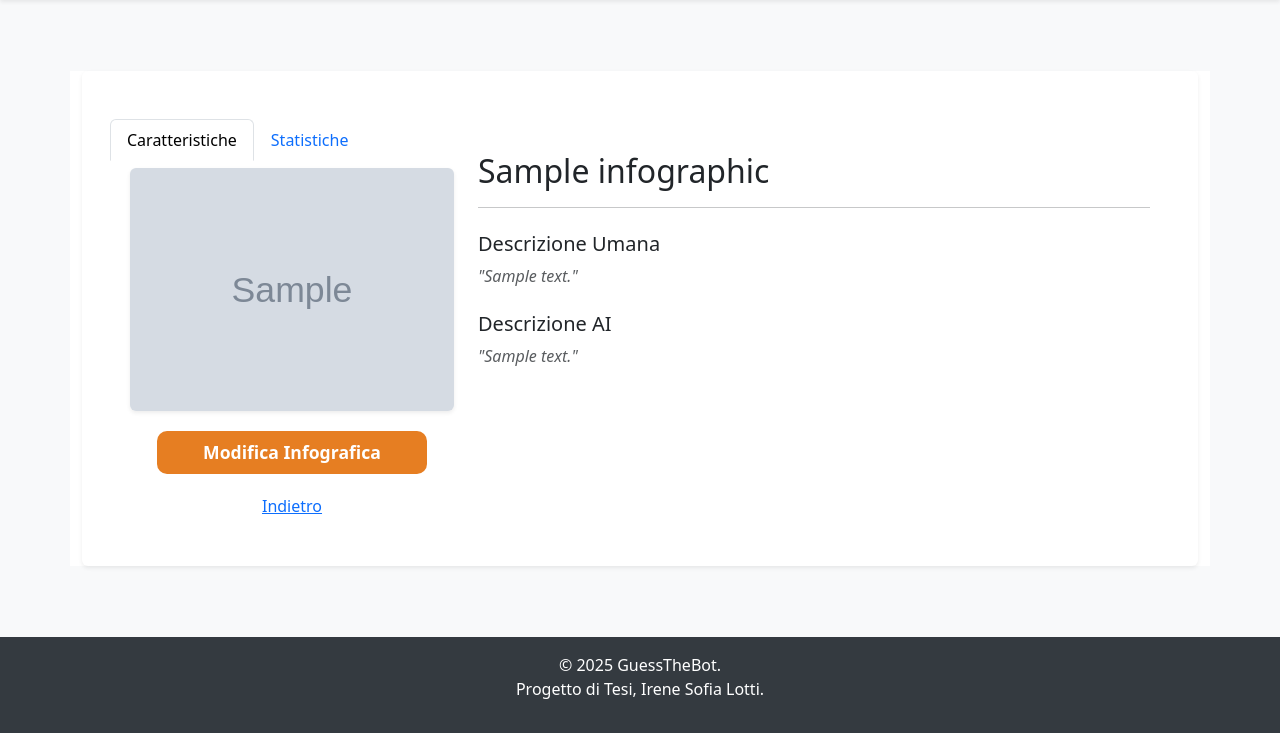
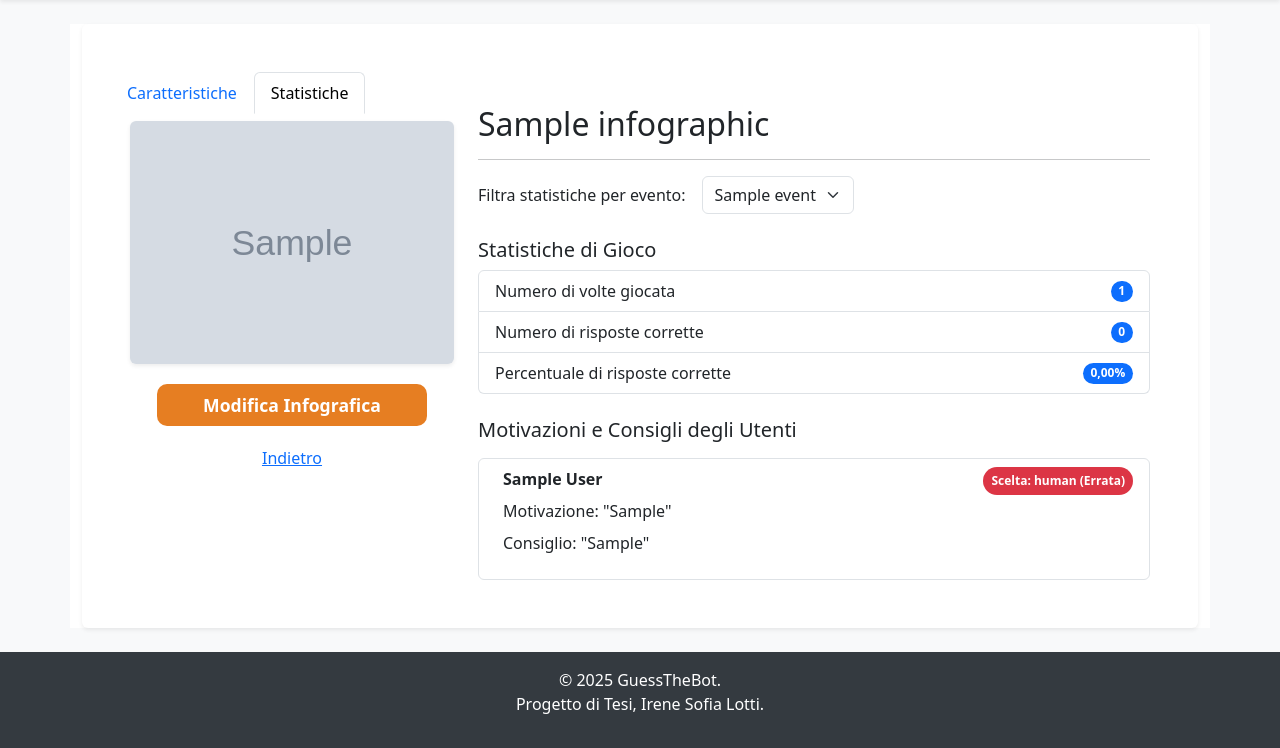
Before and after one commit to sofialottii/GuessTheBot, a PHP site: page /php/dettaglioInfografica.php?IDInfographic=1&IDGame=1 in a window 1280 px wide. Shown: the part 67-815 px from the top of the page. Run offline with PHP 8.4, Linux system fonts and the light colour scheme; the visitor is signed in with stand-in values (Sample User, id 1); tables that the repository leaves empty hold one stand-in row (values such as "Sample post"); grey boxes marked "Sample" are stand-in pictures.

Commit message:
WIP: implemented session filter in Infographic details

```diff
--- a/assets/js/dettaglioInfografica.js
+++ b/assets/js/dettaglioInfografica.js
@@ -4,24 +4,39 @@ document.addEventListener('DOMContentLoaded', function () {
 
     const contentCaratteristiche = document.getElementById('content-caratteristiche');
     const contentStatistiche = document.getElementById('content-statistiche');
+    const eventFilterSelect = document.getElementById('eventFilter');
+
+    // lo uso per cambiare da statistiche a caratteristiche e viceversa
+    function switchTab(tabToShow) {
+        if (tabToShow === 'statistiche') {
+            tabStatistiche.classList.add('active');
+            tabCaratteristiche.classList.remove('active');
+            contentStatistiche.style.display = 'block';
+            contentCaratteristiche.style.display = 'none';
+        } else {
+            tabCaratteristiche.classList.add('active');
+            tabStatistiche.classList.remove('active');
+            contentCaratteristiche.style.display = 'block';
+            contentStatistiche.style.display = 'none';
+        }
+    }
 
     tabCaratteristiche.addEventListener('click', function (event) {
         event.preventDefault();
-
-        tabCaratteristiche.classList.add('active');
-        tabStatistiche.classList.remove('active');
-
-        contentCaratteristiche.style.display = 'block';
-        contentStatistiche.style.display = 'none';
+        switchTab('caratteristiche');
     });
 
     tabStatistiche.addEventListener('click', function (event) {
         event.preventDefault();
+        switchTab('statistiche');
+    });
 
-        tabStatistiche.classList.add('active');
-        tabCaratteristiche.classList.remove('active');
+    const urlParams = new URLSearchParams(window.location.search);
+    if (urlParams.has('IDGame')) {
+        switchTab('statistiche');
+    }
 
-        contentStatistiche.style.display = 'block';
-        contentCaratteristiche.style.display = 'none';
+    eventFilterSelect.addEventListener('change', function () {
+        this.form.submit();
     });
 });
--- a/db/database.php
+++ b/db/database.php
@@ -181,7 +181,7 @@ class DatabaseHelper{
         return $result->fetch_assoc();
     }
 
-    public function getStatisticsInfographicById($idInfographic){
+    public function getStatisticsInfographicById($idInfographic, $eventId = null){
         $stmt = $this->db->prepare("SELECT i.*,
                                         COUNT(a.AnswerID) AS TotalAnswers,
                                         SUM(CASE WHEN a.IsCorrect = 'Y' THEN 1 ELSE 0 END) AS CorrectAnswers,
@@ -197,7 +197,7 @@ class DatabaseHelper{
         return $result->fetch_assoc();
     }
 
-    public function getAllAnswersById($idInfographic){
+    public function getAllAnswersById($idInfographic, $eventId = null){
         $stmt = $this->db->prepare("SELECT a.*, u.Name
                                             FROM answers a
                                             LEFT JOIN users u ON a.UserID = u.UserID
@@ -208,6 +208,21 @@ class DatabaseHelper{
         $result = $stmt->get_result();
         return $result->fetch_all(MYSQLI_ASSOC);
     }
+
+    public function getEventsForInfographic($infographicId) {
+        $stmt = $this->db->prepare("
+            SELECT DISTINCT e.GameID, e.EventName
+            FROM GAME_EVENTS e
+            JOIN answers a ON e.GameID = a.GameID
+            WHERE a.InfographicID = ?
+            ORDER BY e.CreatedAt DESC
+        ");
+        $stmt->bind_param("i", $infographicId);
+        $stmt->execute();
+        return $stmt->get_result()->fetch_all(MYSQLI_ASSOC);
+    }
+
+
 
     public function disableInfographic($idInfographic){
         $stmt = $this->db->prepare("UPDATE infographics SET IsActive = FALSE WHERE InfographicID = ?");
--- a/php/dettaglioInfografica.php
+++ b/php/dettaglioInfografica.php
@@ -10,11 +10,14 @@ if(!isset($_GET["IDInfographic"])){
 }
 
 $idInfographic = $_GET["IDInfographic"];
+$idGame = isset($_GET["IDGame"]) ? (int)$_GET["IDGame"] : null;
 
-$templateParams["infografica"] = $dbh->getStatisticsInfographicById($idInfographic);
-$templateParams["risposte"] = $dbh->getAllAnswersById($idInfographic);
+$templateParams["infografica"] = $dbh->getStatisticsInfographicById($idInfographic, $idGame);
+$templateParams["risposte"] = $dbh->getAllAnswersById($idInfographic, $idGame);
 
+$templateParams["eventiFiltro"] = $dbh->getEventsForInfographic($idInfographic); //per il filtro a tendina
 
+$templateParams["filtroAttuale"] = $idGame;
 $templateParams["titolo"] = "Dettaglio Infografica";
 $templateParams["nome"] = "contenutoDettaglioInfografica.php";
 
--- a/template/contenutoDettaglioInfografica.php
+++ b/template/contenutoDettaglioInfografica.php
@@ -43,6 +43,25 @@
                 <!-- statistiche -->
 
                 <div id="content-statistiche" class="tab-content" style="display: none;">
+
+                    <!--menu a tendina-->
+                     <form action="dettaglioInfografica.php" method="GET" class="row g-3 align-items-center mb-4">
+                        <input type="hidden" name="IDInfographic" value="<?php echo $templateParams["infografica"]["InfographicID"]; ?>">
+                        <div class="col-auto">
+                            <label for="eventFilter" class="col-form-label">Filtra statistiche per evento:</label>
+                        </div>
+                        <div class="col-auto">
+                            <select class="form-select" id="eventFilter" name="IDGame">
+                                <option value="">Mostra tutto</option>
+                                <?php foreach($templateParams["eventiFiltro"] as $evento): ?>
+                                    <option value="<?php echo $evento['GameID']; ?>" <?php if($templateParams["filtroAttuale"] == $evento['GameID']) echo 'selected'; ?>>
+                                        <?php echo htmlspecialchars($evento['EventName']); ?>
+                                    </option>
+                                <?php endforeach; ?>
+                            </select>
+                        </div>
+                    </form>
+
                     <h3 class="h5 mt-4">Statistiche di Gioco</h3>
                     <ul class="list-group mb-4">
                         <li class="list-group-item d-flex justify-content-between align-items-center">
```
